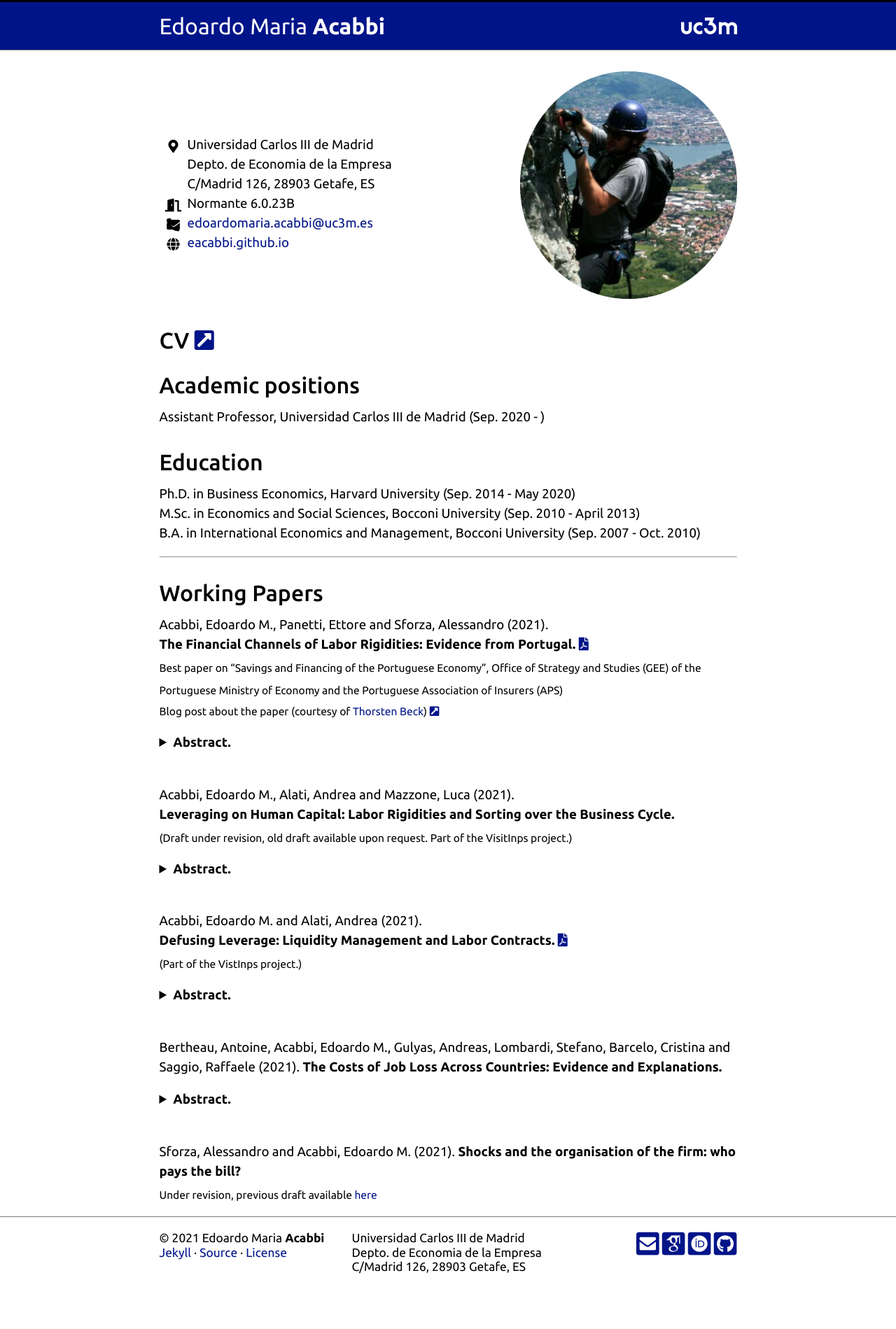
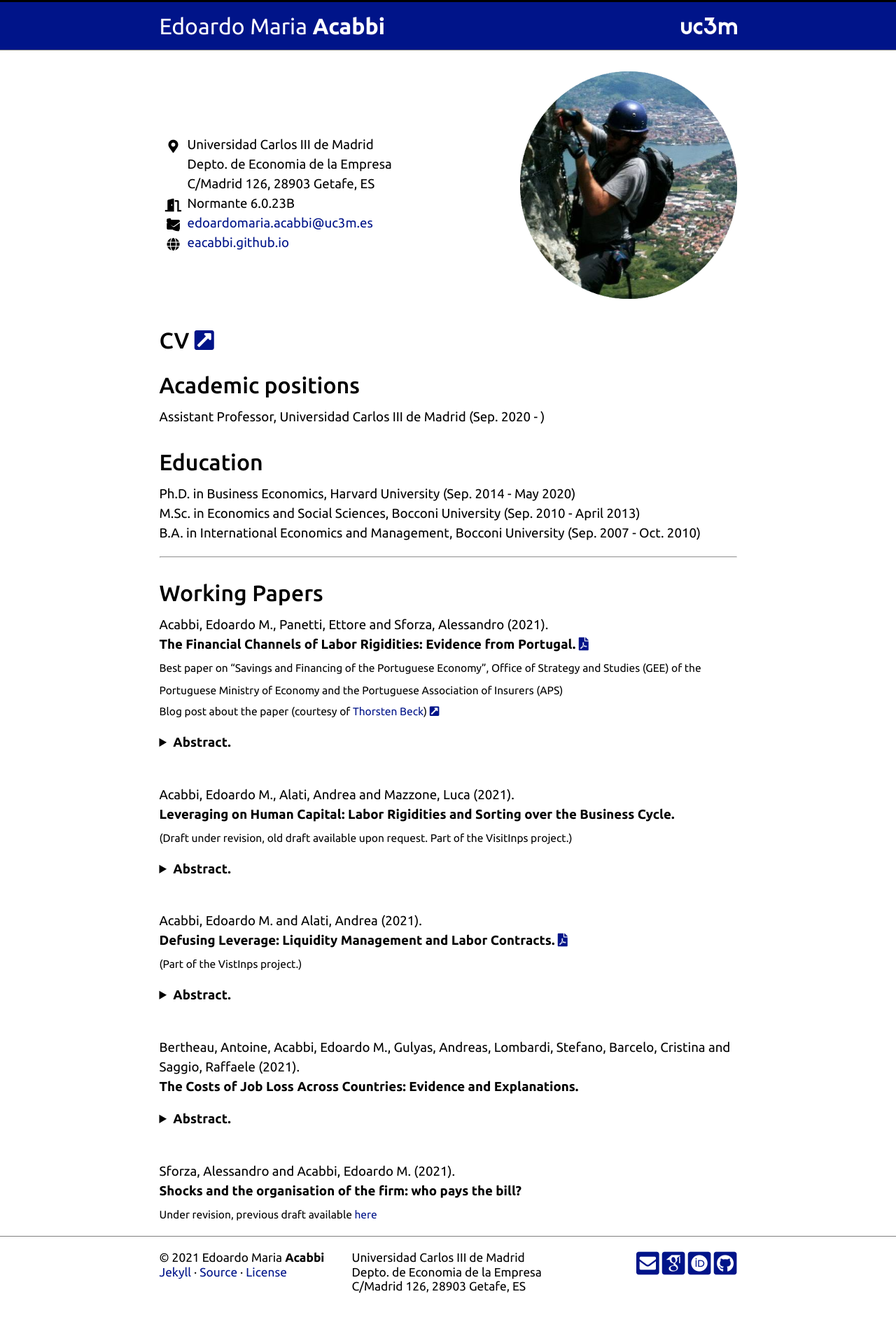
Before and after one commit to eacabbi/eacabbi.github.io, a Jekyll site: the page built from index.md, in a window 1280 px wide. Shown: the whole page at 70% size. Built offline with Jekyll 4.4.1, drawn with Linux system fonts in a browser that asks for light colours; some web fonts are replaced; before the commit the page ends 1871 px from its top, so only the background shows below that.

Commit message:
correction

```diff
--- a/index.md
+++ b/index.md
@@ -49,7 +49,7 @@ Rigidities in firms' payroll structures are likely to increase the transmission
 </details>
 <br>
 Bertheau, Antoine, Acabbi, Edoardo M., Gulyas, Andreas, Lombardi, Stefano, Barcelo, Cristina and Saggio, Raffaele (2021).
-**The Costs of Job Loss Across Countries: Evidence and Explanations.**
+<br> **The Costs of Job Loss Across Countries: Evidence and Explanations.**
 
 <details>
 <summary><b> Abstract. </b></summary>
@@ -60,5 +60,5 @@ changes in employer characteristics in explaining these vast cross-country diffe
 </details>
 <br>
 Sforza, Alessandro and Acabbi, Edoardo M. (2021).
-**Shocks and the organisation of the firm: who pays the bill?**
+<br> **Shocks and the organisation of the firm: who pays the bill?**
 <br/> <sub>Under revision, previous draft available <a href="https://drive.google.com/file/d/0ByQcl7SXliImeEpMdGUtS3RGLXM/view"> here </a> </sub>
```
